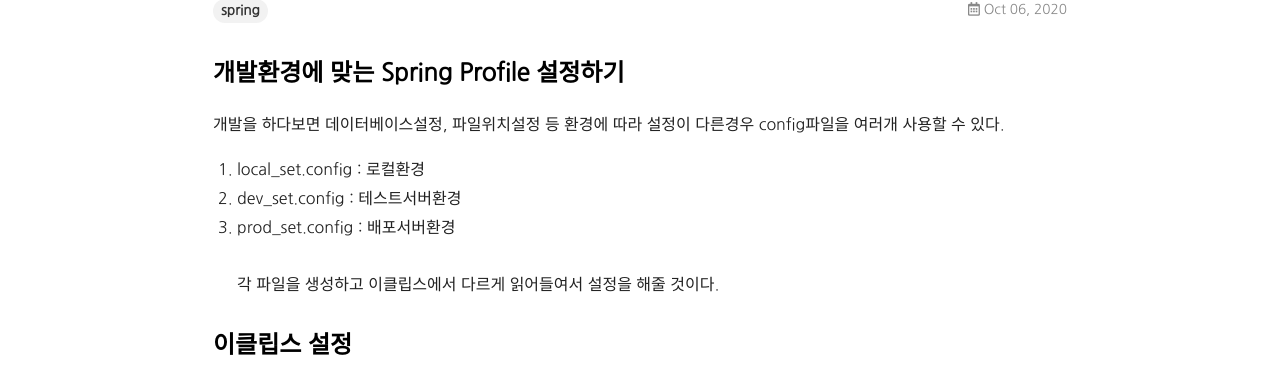
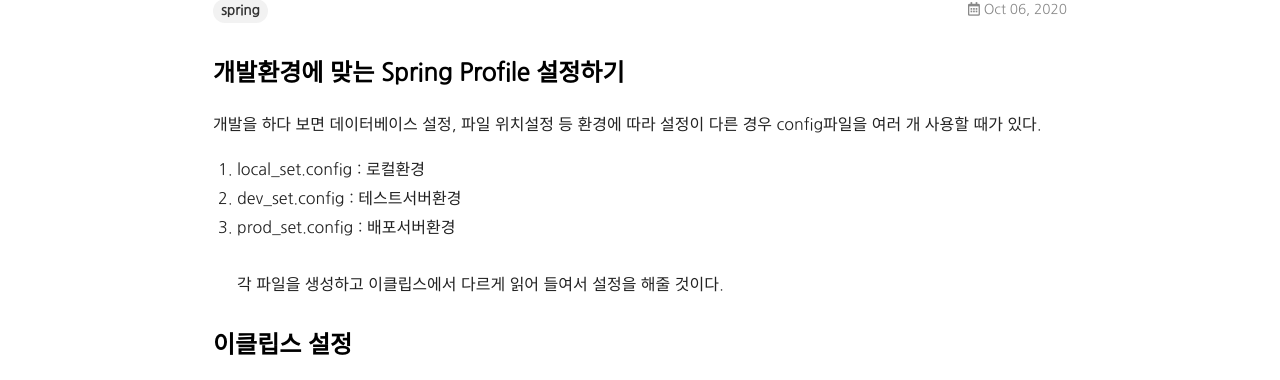
Before and after one commit to hhyemi/hhyemi.github.io, a Jekyll site: the page built from _posts/2020-10-06-10061148.md, in a window 1280 px wide and 1400 px high. Shown: the part 221-601 px from the top of the window. Built offline with Jekyll 4.4.1, drawn with Linux system fonts in a browser that asks for light colours; nearby versions of some CDN libraries; comment, search, counter and statistics services are not loaded; some of the changed text lies outside the part shown.

Commit message:
Update 2020-10-06-10061148.md

```diff
--- a/_posts/2020-10-06-10061148.md
+++ b/_posts/2020-10-06-10061148.md
@@ -6,12 +6,12 @@ summary : 환경에 따른 config파일 설정해보자
 ---
 
 ### 개발환경에 맞는 Spring Profile 설정하기
-개발을 하다보면 데이터베이스설정, 파일위치설정 등 환경에 따라 설정이 다른경우 config파일을 여러개 사용할 수 있다. <br/>
+개발을 하다 보면 데이터베이스 설정, 파일 위치설정 등 환경에 따라 설정이 다른 경우 config파일을 여러 개 사용할 때가 있다. <br/>
 1. local_set.config : 로컬환경 <br/>
 2. dev_set.config : 테스트서버환경 <br/>
 3. prod_set.config : 배포서버환경 <br/>
 <br/>
-각 파일을 생성하고 이클립스에서 다르게 읽어들여서 설정을 해줄 것이다. <br/>
+각 파일을 생성하고 이클립스에서 다르게 읽어 들여서 설정을 해줄 것이다. <br/>
 
 ### 이클립스 설정
 
```
Also changed, not shown: other parts of _posts/2020-10-06-10061148.md (+1 -1 lines).
